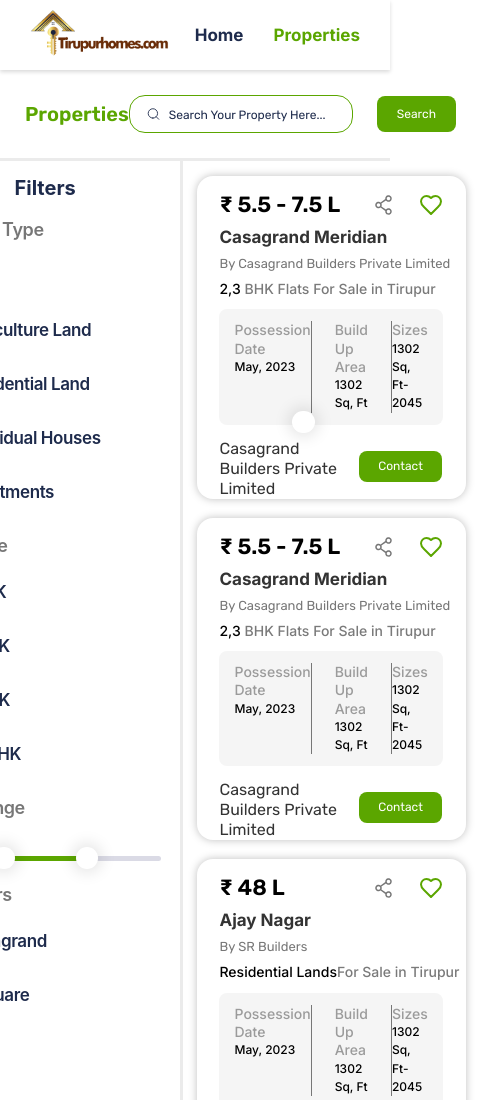
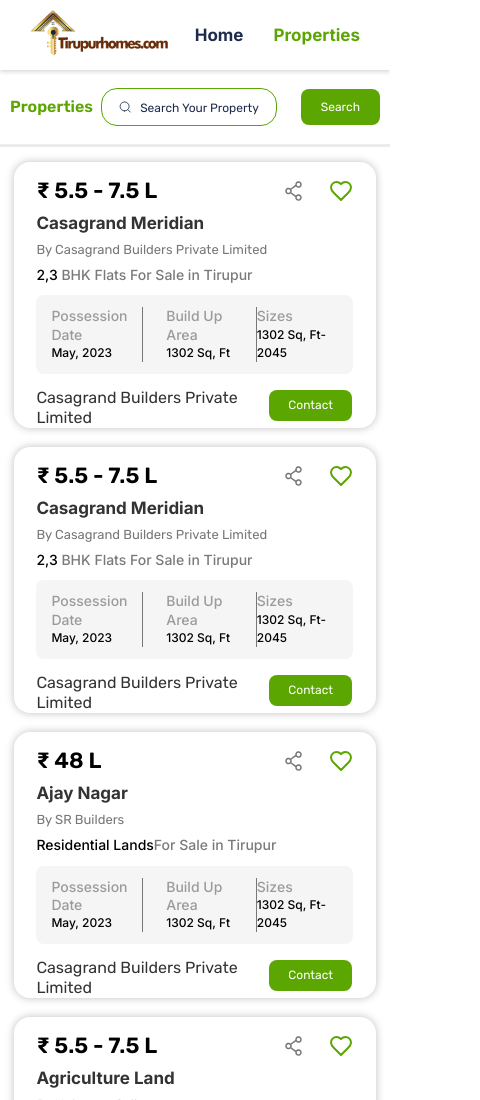
Before and after one commit to Neel2107/Tirupur-Homes, a plain HTML site: page Properties/Properties.html in a window 390 px wide. Shown: the top 1100 px of the page, 480 px wide, since content can reach past the window. Drawn offline with Linux system fonts and the light colour scheme; a web font is replaced by a local one.

Commit message:
resp design

```diff
--- a/Properties/Properties.html
+++ b/Properties/Properties.html
@@ -129,7 +129,7 @@
                 <input type="range" min="0" max="100" value="70" id="slider-2" oninput="slideTwo()">
             </div>
         </div>
-          <input type="range" min="0" max="100" step="100" id="" />
+
         </div>
         <div class="propertyType">
           <p class="checkBoxTitle">Promoters</p>
--- a/Responsive.css
+++ b/Responsive.css
@@ -256,6 +256,9 @@
     }
 }
 
+
+/* //////////////////////////////////////////////////////////mobile screen////////////////////////////////////// */
+
 @media (max-width: 477px) {
 
     .navbar{
@@ -400,4 +403,21 @@
     }
 
 
+
+    .leftSectionProperties{
+        display: none;
+    }
+
+    .topBarProperties {
+        padding: 18px 10px;
+    }
+
+    .leftTopBar>span {
+        font-size: 16px;
+        line-height: 20px;
+    }
+    .searchBar2 {
+        width: 11rem;
+    }
+
 }
```
Also changed, not shown: index.html (+12 -11 lines).
